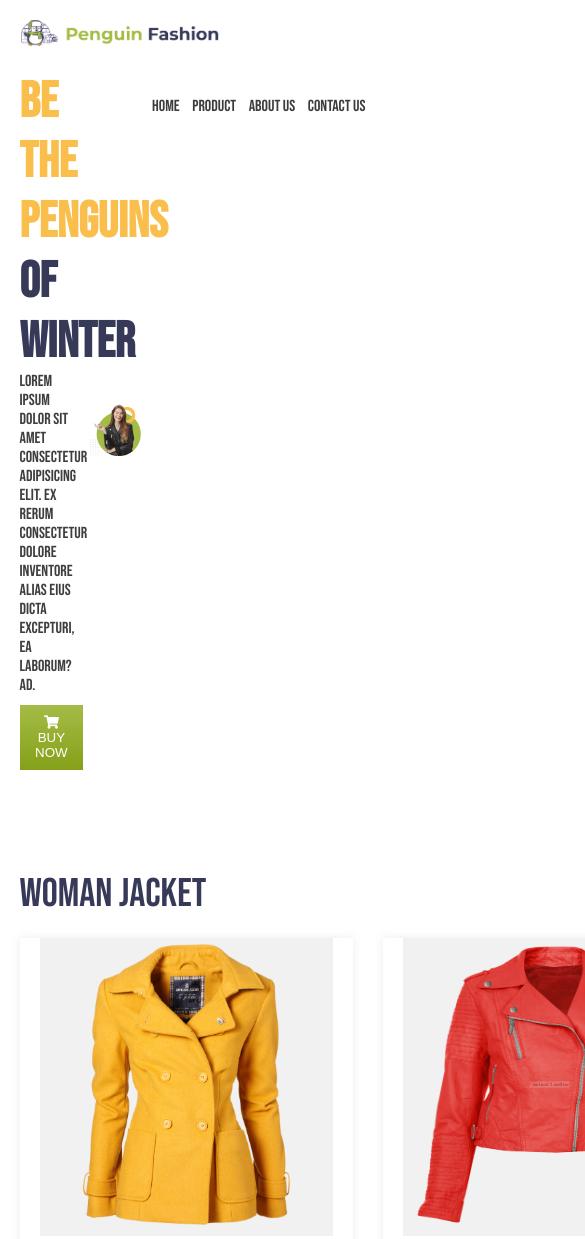
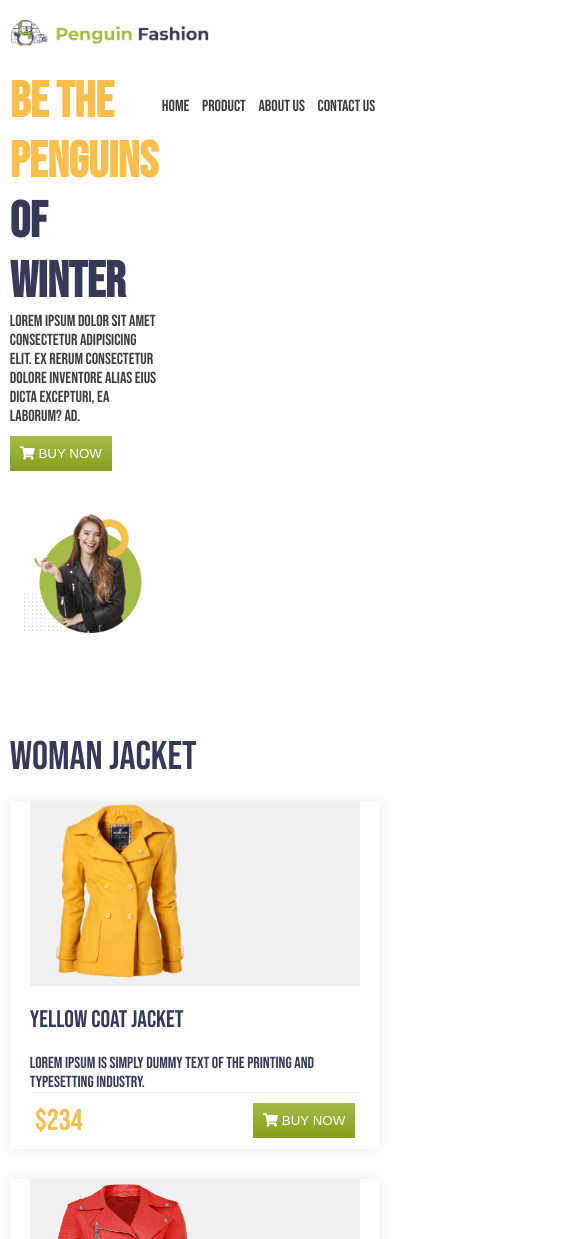
Before and after one commit to sabbir-320/Penguin-Fashion, a plain HTML site: page index.html in a window 390 px wide. Shown: the top 1239 px of the page, 585 px wide, since content can reach past the window. Drawn offline with Linux system fonts and the light colour scheme.

Commit message:
responsive

```diff
--- a/index.html
+++ b/index.html
@@ -93,7 +93,7 @@
             </div>
         </section>
         <!-- man jacket -->
-        <!-- <section class="woman">
+        <section class="woman">
             <h1>MAN JACKET</h1>
             <div class="cart-container">
                 <div class="cart">
@@ -145,9 +145,9 @@
                     </div>
                 </div>
             </div>
-        </section> -->
+        </section>
         <!-- contact -->
-        <!-- <section class="contact-container">
+        <section class="contact-container">
             <div class="contact">
                 <div class="item1">
                     <div class="cart">
@@ -185,7 +185,7 @@
                     <img src="Icon/XMLID 1.png" alt="">
                 </div>
             </div>
-        </section> -->
+        </section>
         <!-- footer -->
     </div>
 </body>
--- a/sass.scss
+++ b/sass.scss
@@ -97,8 +97,9 @@ nav {
   width: 100%;
   background-color: #f1f1f1;
   img {
-    width: 293px;
-    height: 293px;
+    width: 180px;
+    height: 180px;
+    margin:auto;
   }
 }
 .cart-content {
@@ -167,6 +168,22 @@ nav {
 }
 @media screen and (max-width: 600px) {
   .container {
-    max-width: 1000px;
+    width: 95%;
+    margin: auto;
+  }
+  .header {
+    .grid {
+      display: grid;
+      grid-template-columns: 100%;
+
+    }
+  }
+  .cart-container {
+    grid-template-columns: auto;
+  }
+  .contact-container {
+    .contact {
+      grid-template-columns: 100%;
   }
 }
+}
```
Also changed, not shown: style.css, 1 other file.
